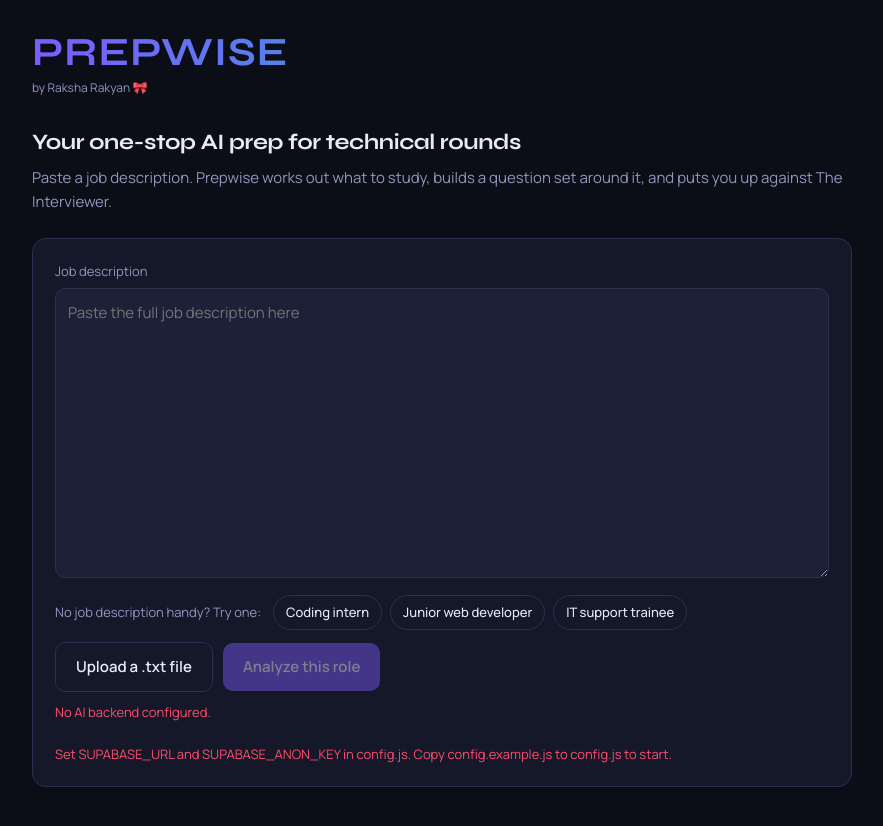
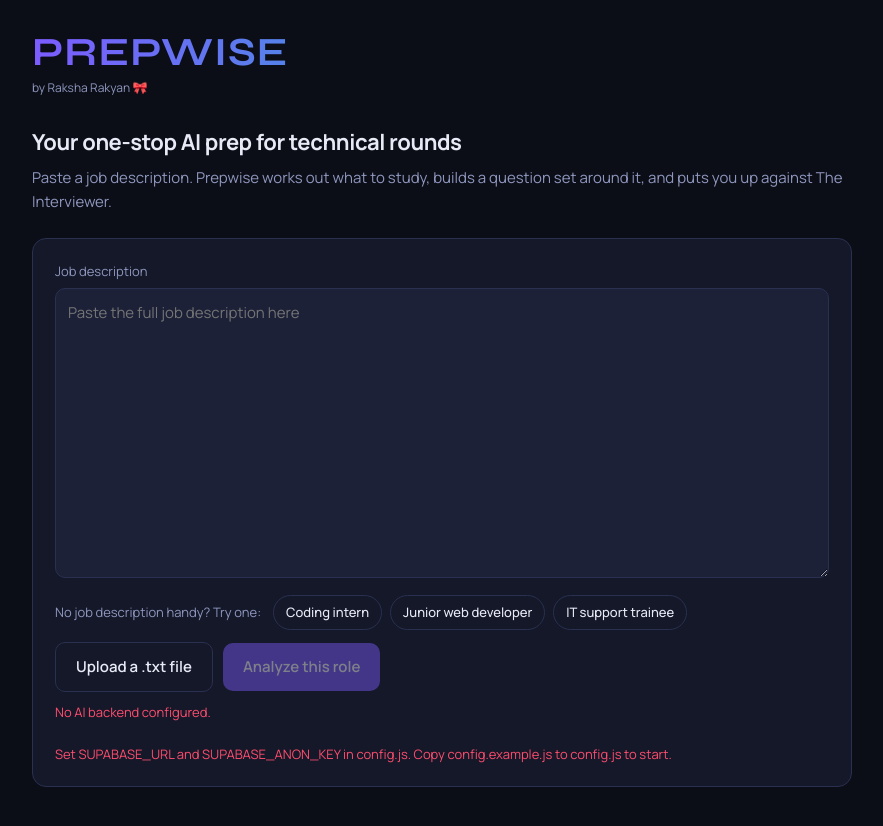
Before and after one commit to raksharakyan/prepwise, a plain HTML site: page index.html in a window 1280 px wide. Shown: the whole page, without its empty margins (198-1081 px from the left). Drawn offline with Linux system fonts and the light colour scheme; a script that the page names is missing.

Commit message:
Keep Syne to text in capitals
Syne's g, y and p have stub tails that looked cut off in lowercase
headings such as "You take damage". It stays on PREPWISE and the
capitalised labels; headings now use bold Manrope.

Co-Authored-By: Claude Opus 5.5 <noreply@anthropic.com>

```diff
--- a/styles.css
+++ b/styles.css
@@ -26,8 +26,10 @@ body {
 .wrap { max-width: 860px; margin: 0 auto; padding: 32px 20px 80px; }
 h1 { font-size: 22px; margin: 0 0 6px; letter-spacing: -0.4px; }
 h2 { font-size: 20px; margin: 0 0 12px; }
-/* Syne for headings and the brand, Manrope for everything else */
-h1, h2, h3, .brand-name, .hp-name, .hp-num, .tag { font-family: var(--font-head); }
+/* Syne only for text set in capitals: its g, y and p have stub tails that
+   look cut off in lowercase words such as "damage". Manrope for the rest. */
+.brand-name, .hp-name, .tag { font-family: var(--font-head); }
+h1, h2, h3 { font-weight: 700; }
 .tag {
   display: inline-block; font-size: 11px; letter-spacing: 1.4px;
   text-transform: uppercase; color: var(--accent-2); margin-bottom: 18px;
```
